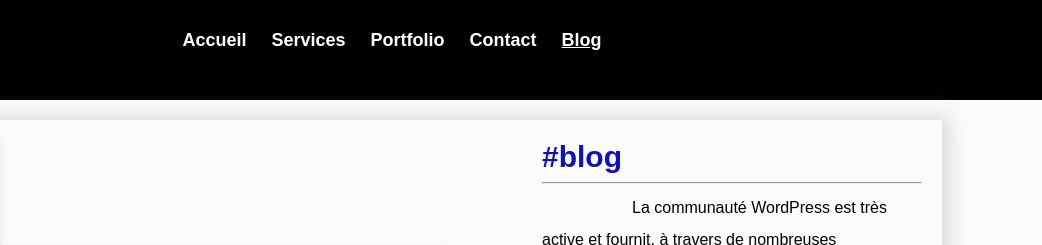
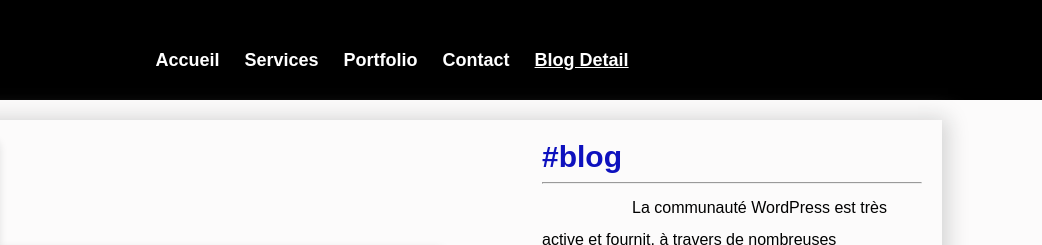
Before and after one commit to RabieImghi/youcode_Briefs, a plain HTML site: page blog-detail.html in a window 1280 px wide. Shown: the top 245 px of the page, 238-1280 px from the left. Drawn offline with Linux system fonts and the light colour scheme.

Commit message:
modifie la maquette

```diff
--- a/blog-detail.html
+++ b/blog-detail.html
@@ -16,7 +16,7 @@
                     <li><a href="services.html">Services</a></li>
                     <li><a href="portfolio.html">Portfolio</a></li>
                     <li><a href="contact.html" >Contact</a></li>
-                    <li><a href="blog.html " class="active">Blog</a></li>
+                    <li><a href="blog.html " class="active">Blog Detail</a></li>
                 </ul>
             </nav>
         </div>
--- a/style.css
+++ b/style.css
@@ -17,7 +17,7 @@ header img{
 }
 nav{
     position: relative;
-    bottom: 70px;
+    bottom: 50px;
     font-size: large;
 }
 nav ul {
```
Also changed, not shown: 1 other file.
